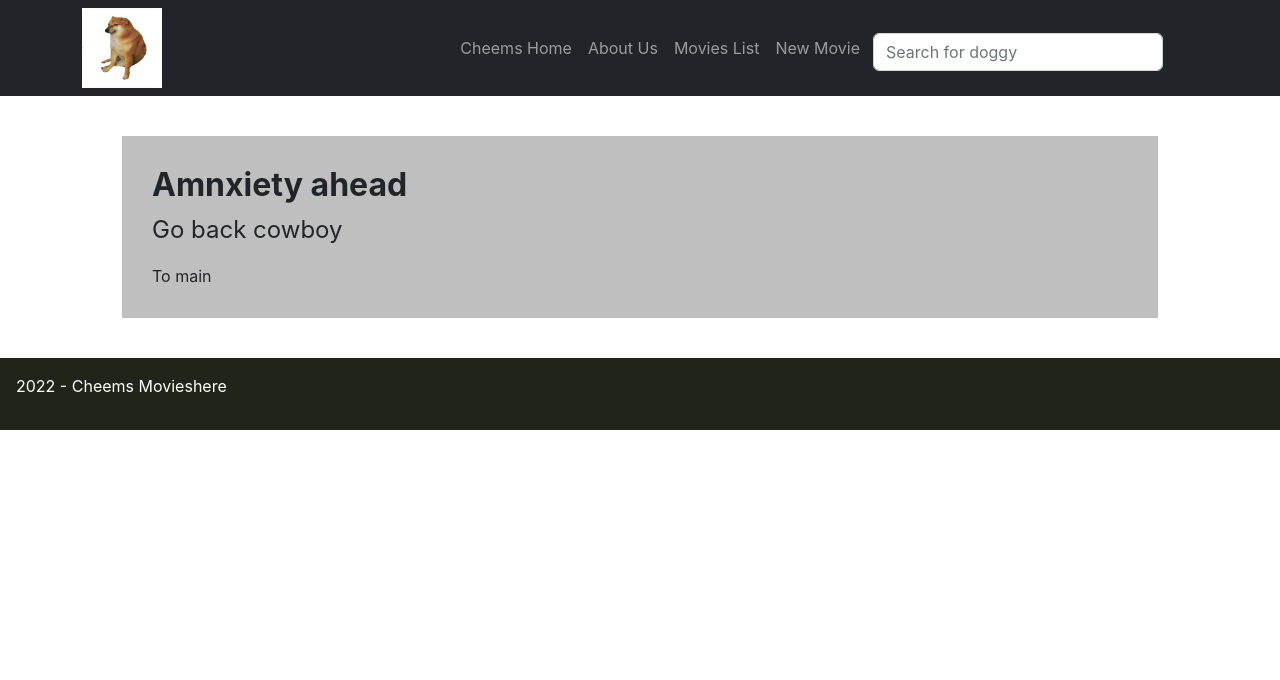
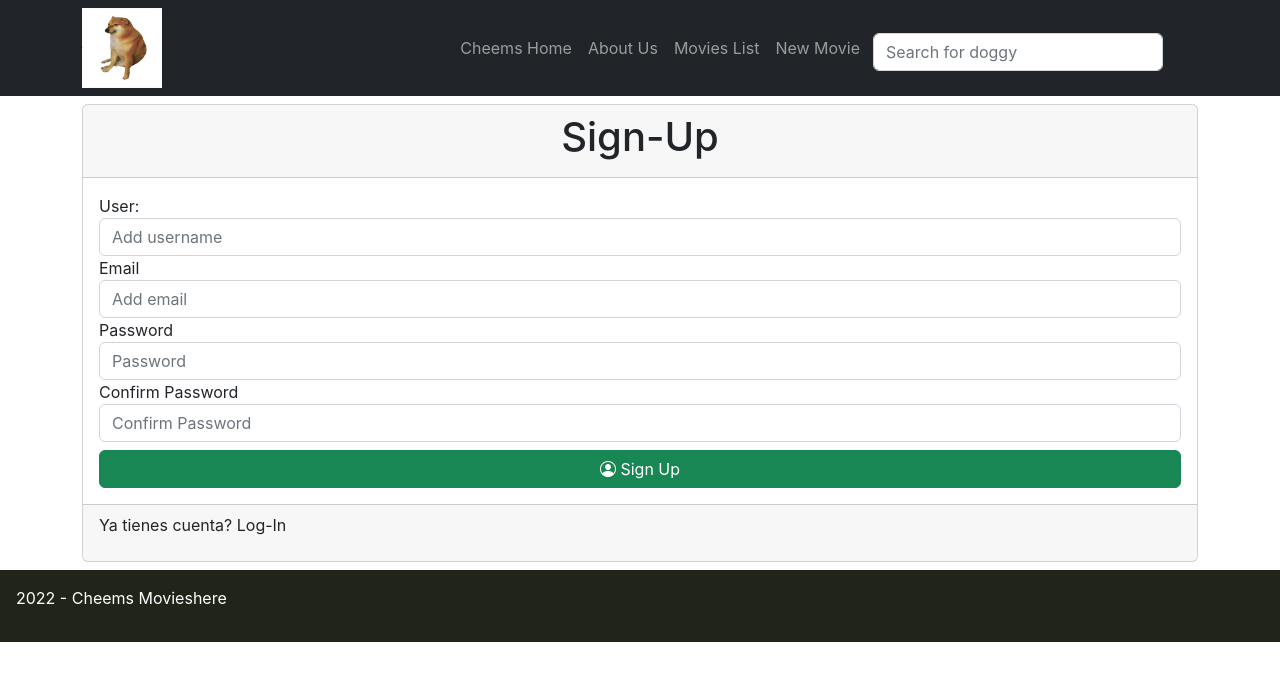
Before and after one commit to alexandervcc/NextJs-Learning, a Next.js app in the folder next-03-movies/: page /accounts/signup in a window 1280 px wide. Before the commit this address had no page. Shown: the top 680 px of the page. Built offline with nearby package versions, Linux system fonts and the light colour scheme; no server answers.

Commit message:
Context Authentication & Auth Paths

```diff
--- a/next-03-movies/config/index.js
+++ b/next-03-movies/config/index.js
@@ -1,2 +1,3 @@
-//export const URL_API = process.env.NEXT_PUBLIC_URL || "http://localhost:3000";
 export const URL_API = process.env.NEXT_PUBLIC_URL || "http://localhost:1337";
+export const NEXT_URL =
+  process.env.NEXT_PUBLIC_FRONTEND_URL || "http://localhost:3000";
--- /dev/null
+++ b/next-03-movies/context/ContextAuth.js
@@ -0,0 +1,37 @@
+import { createContext, useState, useEffect } from "react";
+import { useRouter } from "next/router";
+import { NEXT_URL } from "../config/index";
+
+const ContextAuthorization = createContext();
+
+export const ProvideAuthorization = ({ children }) => {
+  const [user, setUser] = useState(null);
+  const [error, setError] = useState(null);
+
+  const signUp = async (user) => {
+    console.log("Carga registro: ",user);
+  };
+
+  const logIn = async ({ email: identifier, password }) => {
+    console.log("Carga acceso for: ",identifier," with ",password);
+  };
+
+  const logOut = async () => {
+    console.log("Carga salir ");
+  };
+
+  const validateAuthenticatedUser = async (user) => {
+    console.log("Carga validar user");
+  };
+
+  return (
+    <ContextAuthorization.Provider
+      value={{ user, error, signUp, logIn, logOut, validateAuthenticatedUser }}
+    >
+      {children}
+    </ContextAuthorization.Provider>
+  );
+};
+
+
+export default ContextAuthorization;
--- a/next-03-movies/pages/_app.js
+++ b/next-03-movies/pages/_app.js
@@ -1,9 +1,14 @@
 import "bootstrap/dist/css/bootstrap.css";
 import "bootstrap-icons/font/bootstrap-icons.css";
 import "@/styles/globals.css";
+import {ProvideAuthorization } from "context/ContextAuth";
 
 function MyApp({ Component, pageProps }) {
-  return <Component {...pageProps} />;
+  return (
+    <ProvideAuthorization>
+      <Component {...pageProps} />
+    </ProvideAuthorization>
+  );
 }
 
 export default MyApp;
--- /dev/null
+++ b/next-03-movies/pages/accounts/signup.js
@@ -0,0 +1,104 @@
+import "react-toastify/dist/ReactToastify.css";
+
+import { ToastContainer, toast } from "react-toastify";
+import Layout from "@/components/Layout";
+import Link from "next/link";
+import { useContext, useState } from "react";
+import AuthContext from "../../context/ContextAuth";
+
+const signup = () => {
+  const { signUp } = useContext(AuthContext);
+
+  const [username, setUsername] = useState("");
+  const [email, setEmail] = useState("");
+  const [password, setPassword] = useState("");
+  const [passwordConfirmation, setPasswordConfirmation] = useState("");
+
+  const handleSignUp = async (e) => {
+    e.preventDefault();
+    if (password !== passwordConfirmation) {
+      toast.error("Passwords doesnt match");
+      return;
+    }
+    signUp({ username, email, password });
+  };
+
+  return (
+    <Layout title="Sign-Up User">
+      <ToastContainer theme="colored" />
+      <div className="card my-2">
+        <div className="card-header">
+          <h1 className="text-center">Sign-Up </h1>
+        </div>
+        <div className="card-body">
+          <form className="" onSubmit={handleSignUp}>
+            <div>
+              <label htmlFor="username">User: </label>
+              <input
+                type="text"
+                className="form-control"
+                id="username"
+                value={username}
+                onChange={(e) => {
+                  setUsername(e.target.value);
+                }}
+                placeholder="Add username"
+              ></input>
+            </div>
+            <div>
+              <label htmlFor="email">Email </label>
+              <input
+                type="email"
+                className="form-control"
+                id="email"
+                value={email}
+                onChange={(e) => {
+                  setEmail(e.target.value);
+                }}
+                placeholder="Add email"
+              ></input>
+            </div>
+            <div>
+              <label htmlFor="password">Password</label>
+              <input
+                type="password"
+                className="form-control"
+                id="password"
+                value={password}
+                onChange={(e) => {
+                  setPassword(e.target.value);
+                }}
+                placeholder="Password"
+              ></input>
+            </div>
+            <div>
+              <label htmlFor="password-confirm">Confirm Password </label>
+              <input
+                type="password"
+                className="form-control"
+                id="password-confirm"
+                value={passwordConfirmation}
+                onChange={(e) => {
+                  setPasswordConfirmation(e.target.value);
+                }}
+                placeholder="Confirm Password"
+              ></input>
+            </div>
+
+            <button type="submit" className="btn btn-success mt-2 w-100">
+              <i className="bi bi-person-circle"></i> Sign Up
+            </button>
+          </form>
+        </div>
+        <div className="card-footer">
+          <p>
+            Ya tienes cuenta?
+            <Link href="/accounts/login"> Log-In</Link>
+          </p>
+        </div>
+      </div>
+    </Layout>
+  );
+};
+
+export default signup;
```
Also changed, not shown: next-03-movies/pages/accounts/login.js (added, +71 -0 lines), next-03-movies/pages/accounts/profile.js (added, +17 -0 lines).
